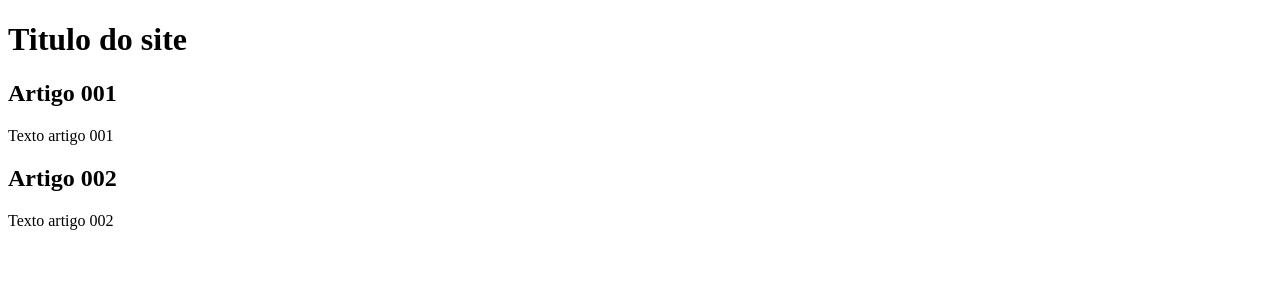
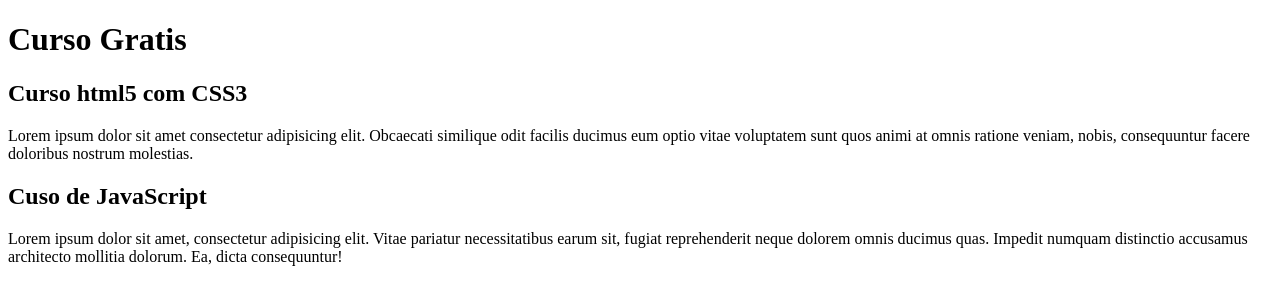
Before and after one commit to Vivianyribeiro/Projeto-site, a plain HTML site: page index.html in a window 1280 px wide. Drawn offline with Linux system fonts and the light colour scheme.

Commit message:
Dei inicio ao conteudo

```diff
--- a/index.html
+++ b/index.html
@@ -10,15 +10,15 @@
 <body>
     <main>
         <header>
-            <h1>Titulo do site</h1>
+            <h1>Curso Gratis</h1>
         </header>
         <article>
-            <h2>Artigo 001</h2>
-            <p>Texto artigo 001</p>
+            <h2>Curso html5 com CSS3</h2>
+            <p>Lorem ipsum dolor sit amet consectetur adipisicing elit. Obcaecati similique odit facilis ducimus eum optio vitae voluptatem sunt quos animi at omnis ratione veniam, nobis, consequuntur facere doloribus nostrum molestias.</p>
         </article>
         <article>
-            <h2>Artigo 002</h2>
-            <p>Texto artigo 002</p>
+            <h2>Cuso de JavaScript</h2>
+            <p>Lorem ipsum dolor sit amet, consectetur adipisicing elit. Vitae pariatur necessitatibus earum sit, fugiat reprehenderit neque dolorem omnis ducimus quas. Impedit numquam distinctio accusamus architecto mollitia dolorum. Ea, dicta consequuntur!</p>
         </article>
     </main>
 </body>
```
